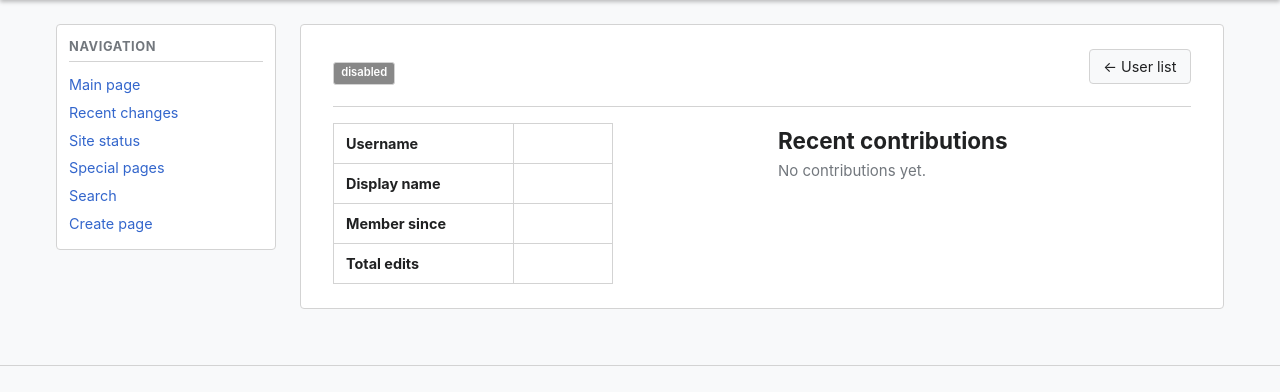
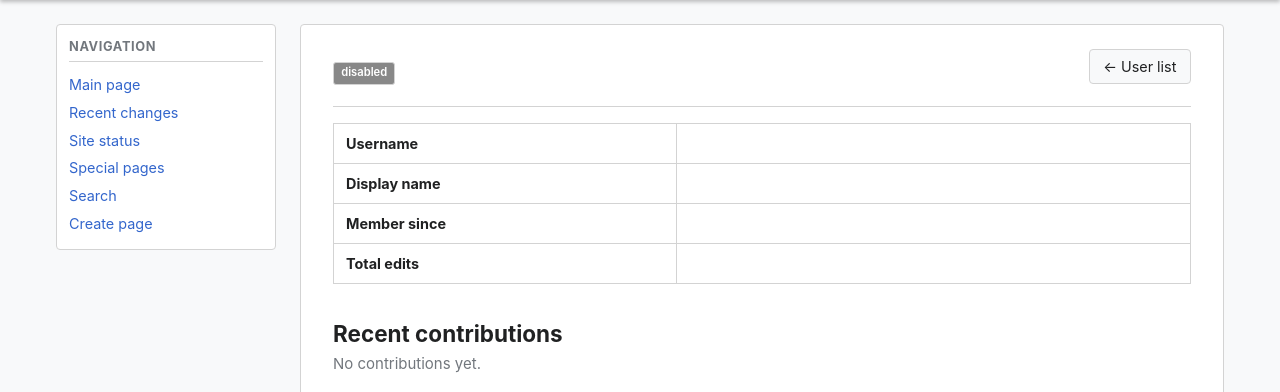
Before and after one commit to peterlharding/pywiki, a FastAPI app: template app/templates/user_profile.html in a window 1280 px wide. Shown: the part 52-444 px from the top of the page. Run offline with FastAPI, Linux system fonts and the light colour scheme; the template is opened without the code that fills it, so the values that code supplies are empty.

Commit message:
fix: profile page single-column layout, nav username link

```diff
--- a/app/templates/user_profile.html
+++ b/app/templates/user_profile.html
@@ -19,10 +19,9 @@
   </div>
 </div>
 
-<div class="two-col" style="gap:2rem;align-items:flex-start;">
+<div>
 
-  <div style="min-width:220px;max-width:280px;">
-    <table class="wiki-table">
+  <table class="wiki-table" style="margin-bottom:2rem;">
     <tbody>
       <tr><td><strong>Username</strong></td><td>{{ profile.username }}</td></tr>
       <tr><td><strong>Display name</strong></td><td>{{ profile.display_name }}</td></tr>
@@ -30,9 +29,7 @@
       <tr><td><strong>Total edits</strong></td><td>{{ edit_count }}</td></tr>
     </tbody>
   </table>
-  </div>
 
-  <div style="flex:1;">
   <h2>Recent contributions</h2>
     {% if contributions %}
     <table class="wiki-table">
@@ -66,7 +63,6 @@
     {% else %}
     <p class="muted">No contributions yet.</p>
     {% endif %}
-  </div>
 
 </div>
 {% endblock %}
```
Lines whose indentation alone changed are shown as unchanged.
